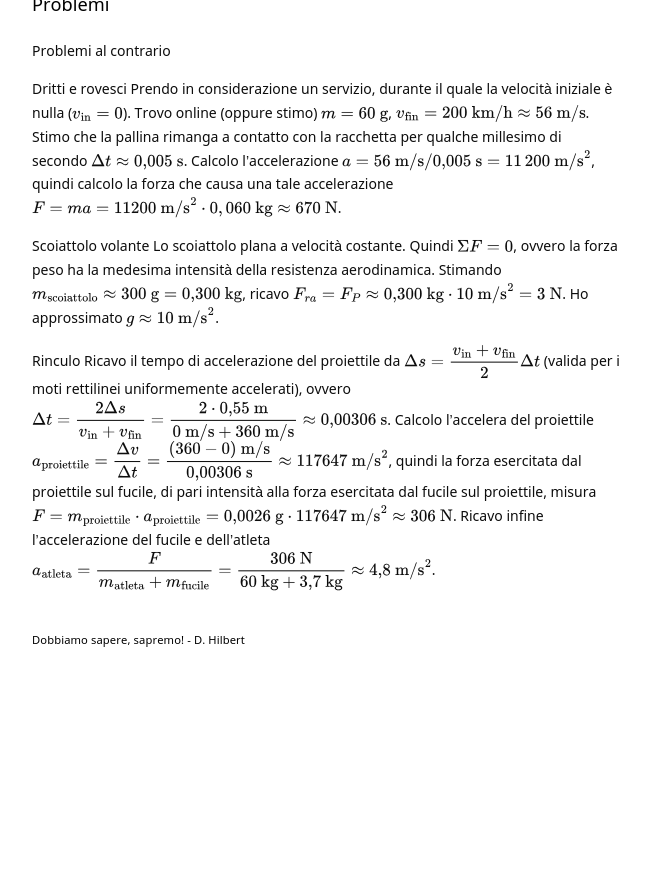
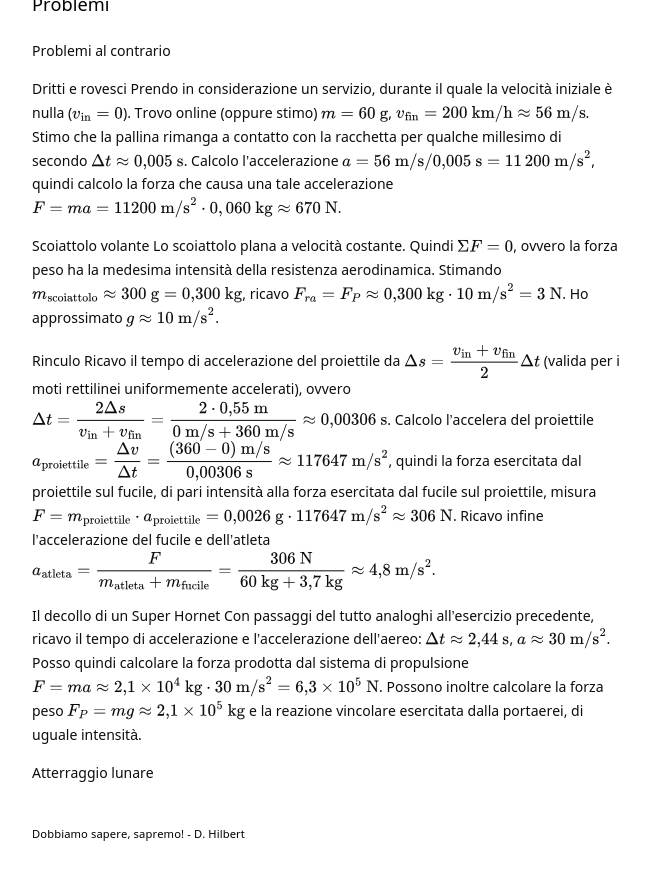
Before and after one commit to Bradwave/matephis, a Jekyll site: the page built from _notes/Public/soluzioni-dinamica.md, in a window 1280 px wide and 900 px high, scrolled down 2456 px. Shown: the top 880 px of the window, without its empty margins (314-964 px from the left). Built offline with Jekyll 4.4.1, drawn with Linux system fonts in a browser that asks for light colours; before the commit the page ends 3161 px from its top, so only the background shows below that.

Commit message:
Adds more solutions to Newton's Laws exercises.

```diff
--- a/_notes/Public/soluzioni-dinamica.md
+++ b/_notes/Public/soluzioni-dinamica.md
@@ -54,4 +54,8 @@ tags:
 
 **Scoiattolo volante** Lo scoiattolo plana a velocità costante. Quindi $\Sigma F = 0$, ovvero la forza peso ha la medesima intensità della resistenza aerodinamica. Stimando $m_\text{scoiattolo} \approx 300 \text{ g} = 0{,}300 \text{ kg}$, ricavo $F_{ra} = F_P \approx 0{,}300 \text{ kg} \cdot 10 \text{ m/s}^2 = 3 \text{ N}$. Ho approssimato $g \approx 10 \text{ m/s}^2$.
 
-**Rinculo** Ricavo il tempo di accelerazione del proiettile da $\Delta s = \dfrac{v_\text{in} + v_\text{fin}}{2} \Delta t$ (valida per i moti rettilinei uniformemente accelerati), ovvero $\Delta t = \dfrac{2\Delta s}{v_\text{in} + v_\text{fin}} = \dfrac{2 \cdot 0{,}55 \text{ m}}{0 \text{ m/s} + 360 \text{ m/s}} \approx 0{,}00306 \text{ s}$.  Calcolo l'accelera del proiettile $a_\text{proiettile} = \dfrac{\Delta v}{\Delta t} = \dfrac{(360 - 0) \text{ m/s}}{0{,}00306 \text{ s}} \approx 117647 \text{ m/s}^2$, quindi la forza esercitata dal proiettile sul fucile, di pari intensità alla forza esercitata dal fucile sul proiettile, misura $F = m_\text{proiettile} \cdot a_\text{proiettile} = 0{,}0026 \text{ g} \cdot 117647 \text{ m/s}^2 \approx 306 \text{ N}$. Ricavo infine l'accelerazione del fucile e dell'atleta $a_\text{atleta} = \dfrac{F}{m_\text{atleta} + m_\text{fucile}} = \dfrac{306 \text{ N}}{60 \text{ kg} + 3{,}7 \text{ kg}} \approx 4{,}8 \text{ m/s}^2$.
+**Rinculo** Ricavo il tempo di accelerazione del proiettile da $\Delta s = \dfrac{v_\text{in} + v_\text{fin}}{2} \Delta t$ (valida per i moti rettilinei uniformemente accelerati), ovvero $\Delta t = \dfrac{2\Delta s}{v_\text{in} + v_\text{fin}} = \dfrac{2 \cdot 0{,}55 \text{ m}}{0 \text{ m/s} + 360 \text{ m/s}} \approx 0{,}00306 \text{ s}$. Calcolo l'accelera del proiettile $a_\text{proiettile} = \dfrac{\Delta v}{\Delta t} = \dfrac{(360 - 0) \text{ m/s}}{0{,}00306 \text{ s}} \approx 117647 \text{ m/s}^2$, quindi la forza esercitata dal proiettile sul fucile, di pari intensità alla forza esercitata dal fucile sul proiettile, misura $F = m_\text{proiettile} \cdot a_\text{proiettile} = 0{,}0026 \text{ g} \cdot 117647 \text{ m/s}^2 \approx 306 \text{ N}$. Ricavo infine l'accelerazione del fucile e dell'atleta $a_\text{atleta} = \dfrac{F}{m_\text{atleta} + m_\text{fucile}} = \dfrac{306 \text{ N}}{60 \text{ kg} + 3{,}7 \text{ kg}} \approx 4{,}8 \text{ m/s}^2$.
+
+**Il decollo di un Super Hornet** Con passaggi del tutto analoghi all'esercizio precedente, ricavo il tempo di accelerazione e l'accelerazione dell'aereo: $\Delta t \approx 2{,}44 \text{ s}$, $a \approx 30 \text{ m/s}^2$. Posso quindi calcolare la forza prodotta dal sistema di propulsione $F = ma \approx 2{,}1 \times 10^4 \text{ kg} \cdot 30 \text{ m/s}^2 = 6{,}3 \times 10^{5} \text{ N}$. Possono inoltre calcolare la forza peso $F_P = mg \approx 2{,}1 \times 10^5 \text{ kg}$ e la reazione vincolare esercitata dalla portaerei, di uguale intensità.
+
+**Atterraggio lunare**
```
